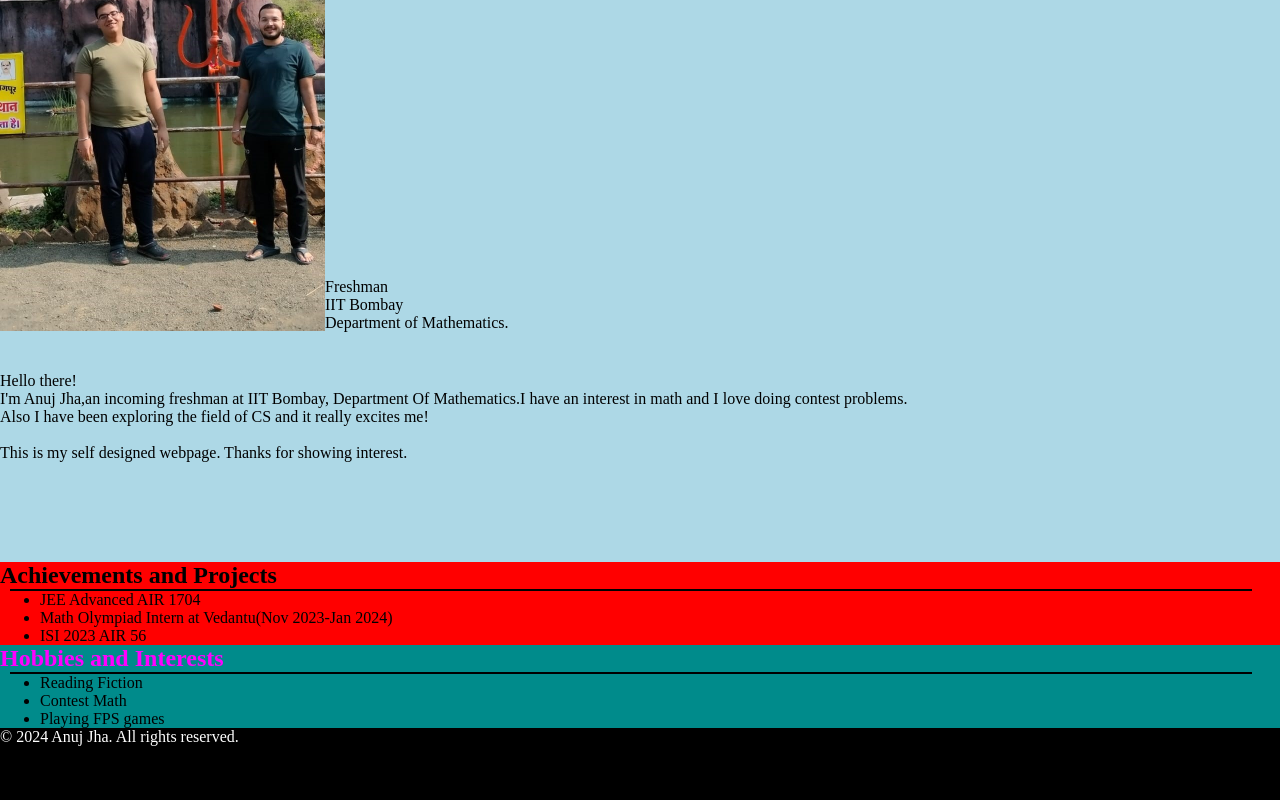
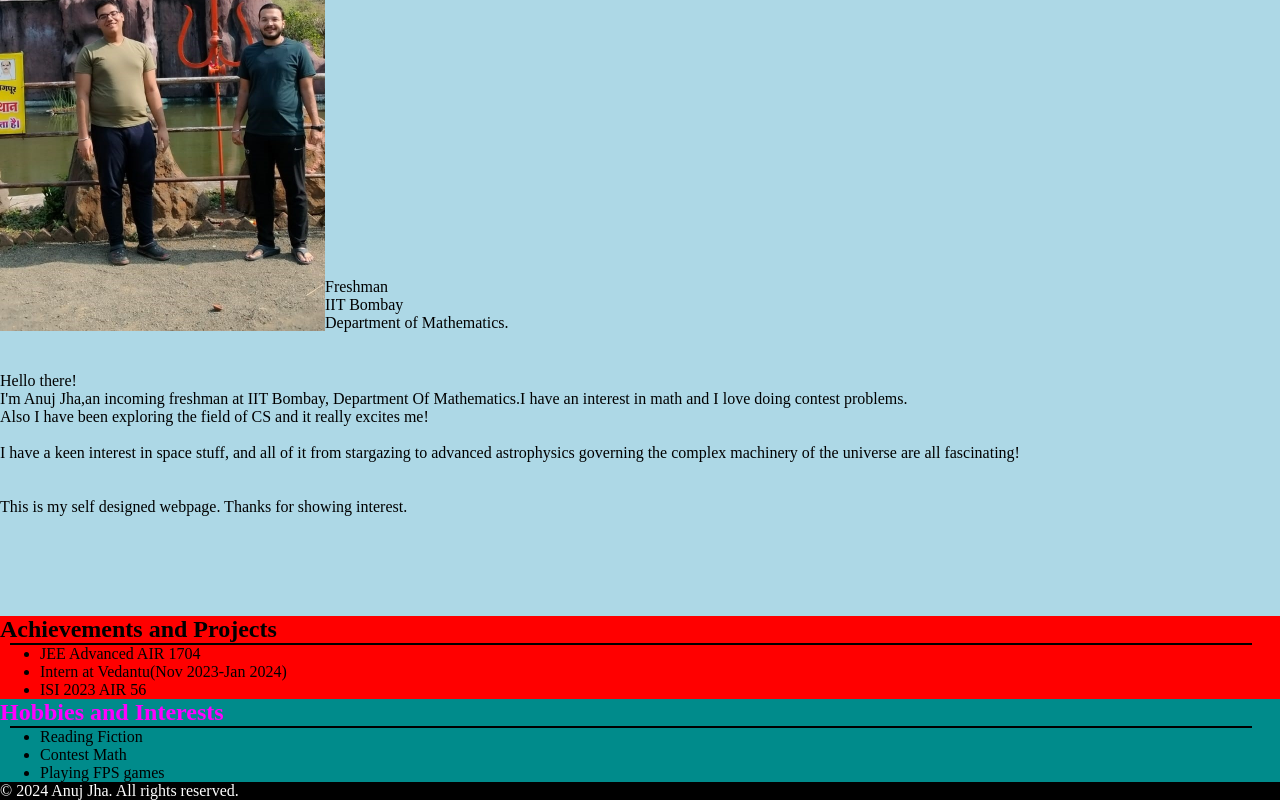
Before and after one commit to Xeno985/website, a plain HTML site: page index.html in a window 1280 px wide. Shown: the part 331-1131 px from the top of the page. Before the commit the page ends 1077 px from the top, so only its background shows below. Drawn offline with Linux system fonts and the light colour scheme.

Commit message:
Update index.html

```diff
--- a/index.html
+++ b/index.html
@@ -19,7 +19,7 @@
     </header>
 
     <section>
-        <h2>About Me</h2>
+        <h2> &nbsp;&nbsp;&nbsp;   About Me</h2>
         <hr >
         <br>
         <div class="image" id="img"><img src="Anuj_image.jpeg" width="325" height="578">
@@ -32,10 +32,17 @@
         </div>
 
         <div d="intro">
+
+
+
         <p> Hello there!<br>
         	I'm Anuj Jha,an incoming freshman at IIT Bombay, Department Of Mathematics.I have  an interest in math and I love doing contest problems.<br>
 
             Also I have been exploring the field of CS and it really excites me!<br>
+            <br>
+            I have a keen interest in space stuff, and all of it from stargazing to advanced astrophysics governing the complex machinery of the universe are all fascinating!<br>
+            <br>
+
             <br>
             This is my self designed webpage. Thanks for showing interest.
         </div>
@@ -48,7 +55,7 @@
             <hr id="one">
         	<ul type="arrow">
         		<li> JEE Advanced AIR 1704</li>
-        		<li>Math Olympiad Intern at Vedantu(Nov 2023-Jan 2024)</li>
+        		<li>Intern at Vedantu(Nov 2023-Jan  2024)</li>
         		<li>ISI 2023 AIR 56</li>
 
             </ul>
```
